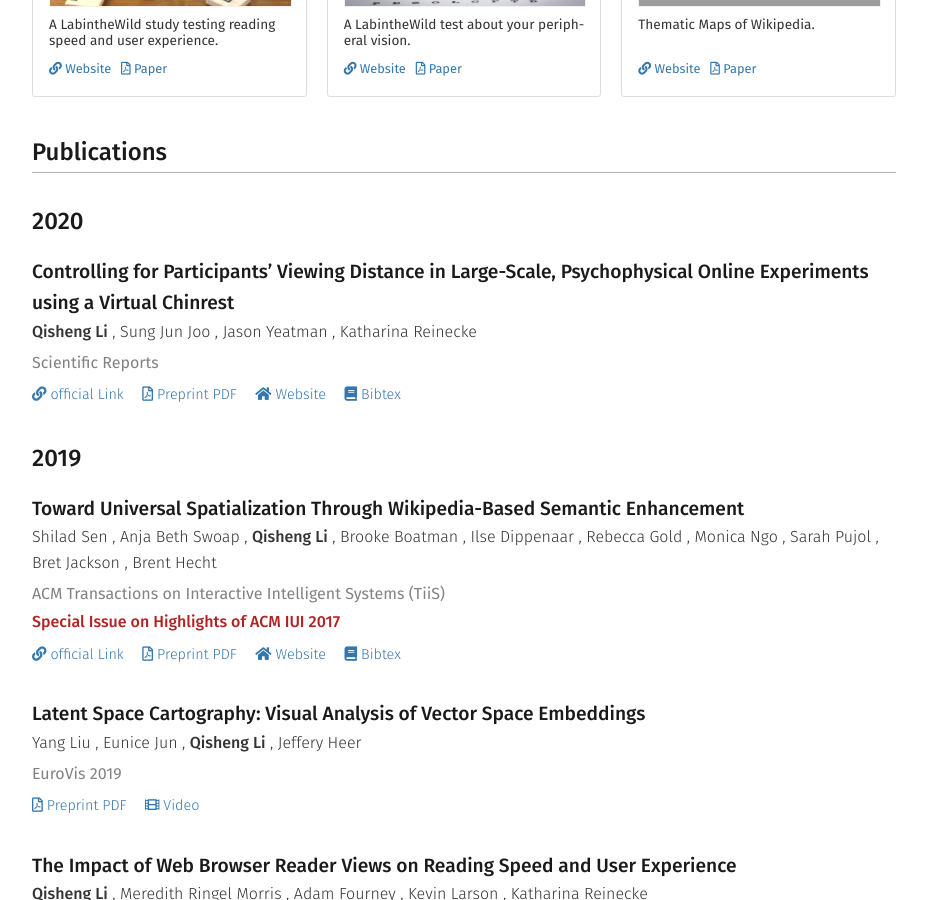
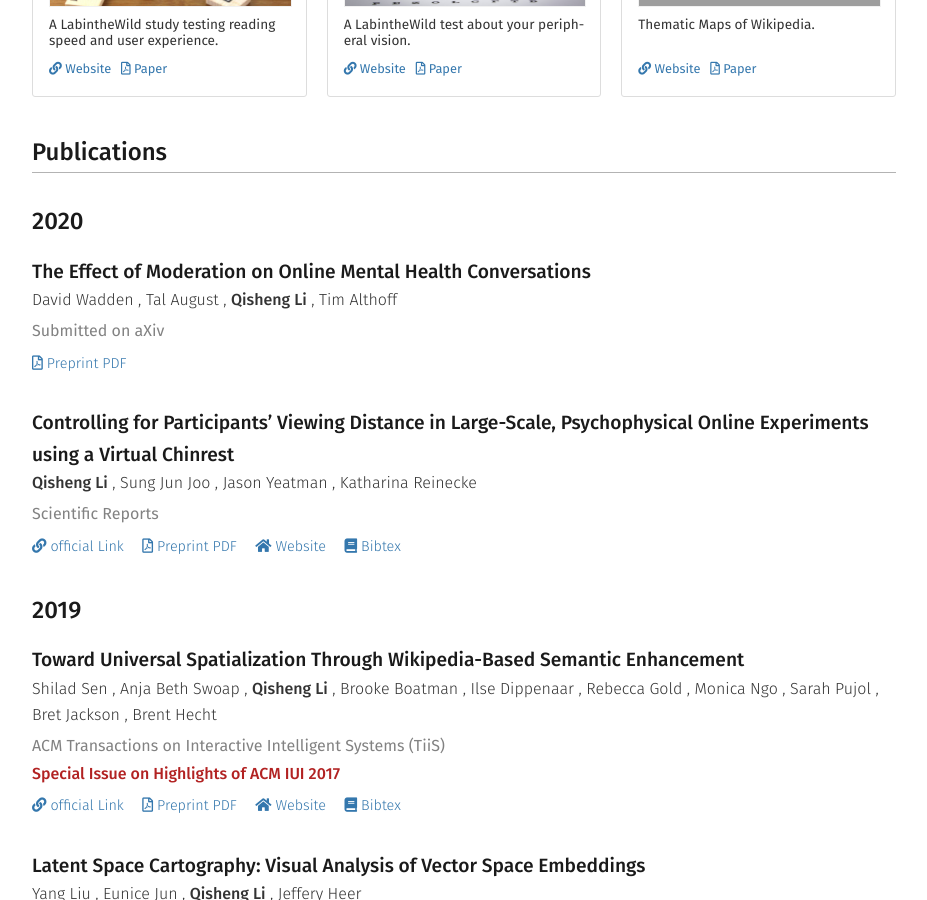
Before and after one commit to QishengLi/my_website, a Jekyll site: the page built from index.md, in a window 1280 px wide and 900 px high, scrolled down 770 px. Shown: the whole window, without its empty margins (176-1103 px from the left). Built offline with Jekyll 4.4.1, drawn with Linux system fonts in a browser that asks for light colours; nearby versions of some CDN libraries; grey boxes are pictures that could not be loaded.

Commit message:
+ new pub

```diff
--- a/_data/people.yml
+++ b/_data/people.yml
@@ -25,3 +25,6 @@ Eunice Jun:
 
 Jeffery Heer:
   url: https://homes.cs.washington.edu/~jheer/
+
+Tim Althoff:
+  url: http://timalthoff.de/
--- a/_data/publications.yml
+++ b/_data/publications.yml
@@ -1,3 +1,26 @@
+- id: mod_conversation
+  title: "The Effect of Moderation on Online Mental Health Conversations"
+  year: 2020
+  doi:
+  preprint: /files/2020-mod_converation.pdf
+  arxiv:
+  official:
+  authors:
+    - David Wadden
+    - Tal August
+    - Qisheng Li
+    - Tim Althoff
+  venue: Submitted on aXiv
+  venue_tags:
+    -
+  venue_location:
+  venue_url:
+  highlight: true
+  video:
+  link:
+  type:
+    - Conference
+
 - id: virtual_chinrest
   title: "Controlling for Participants’ Viewing Distance in Large-Scale, Psychophysical Online Experiments using a Virtual Chinrest"
   year: 2020
```
Also changed, not shown: 1 other file.
